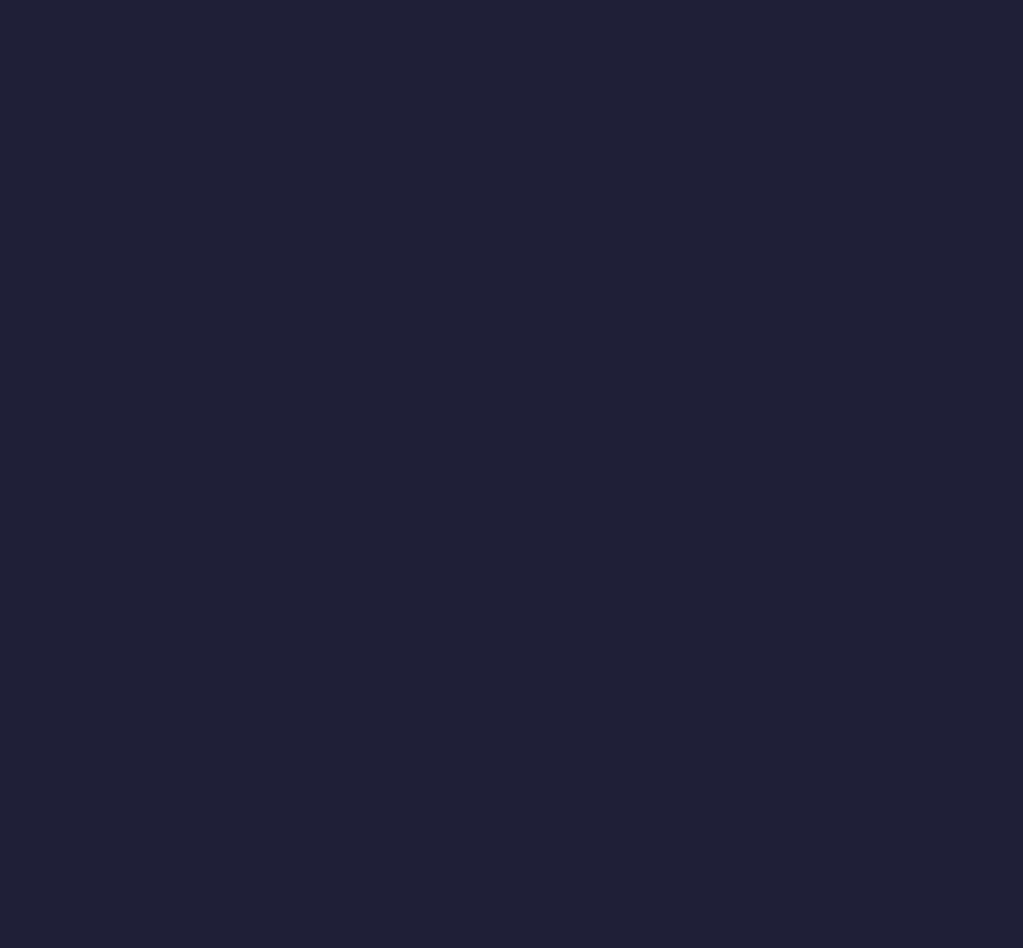
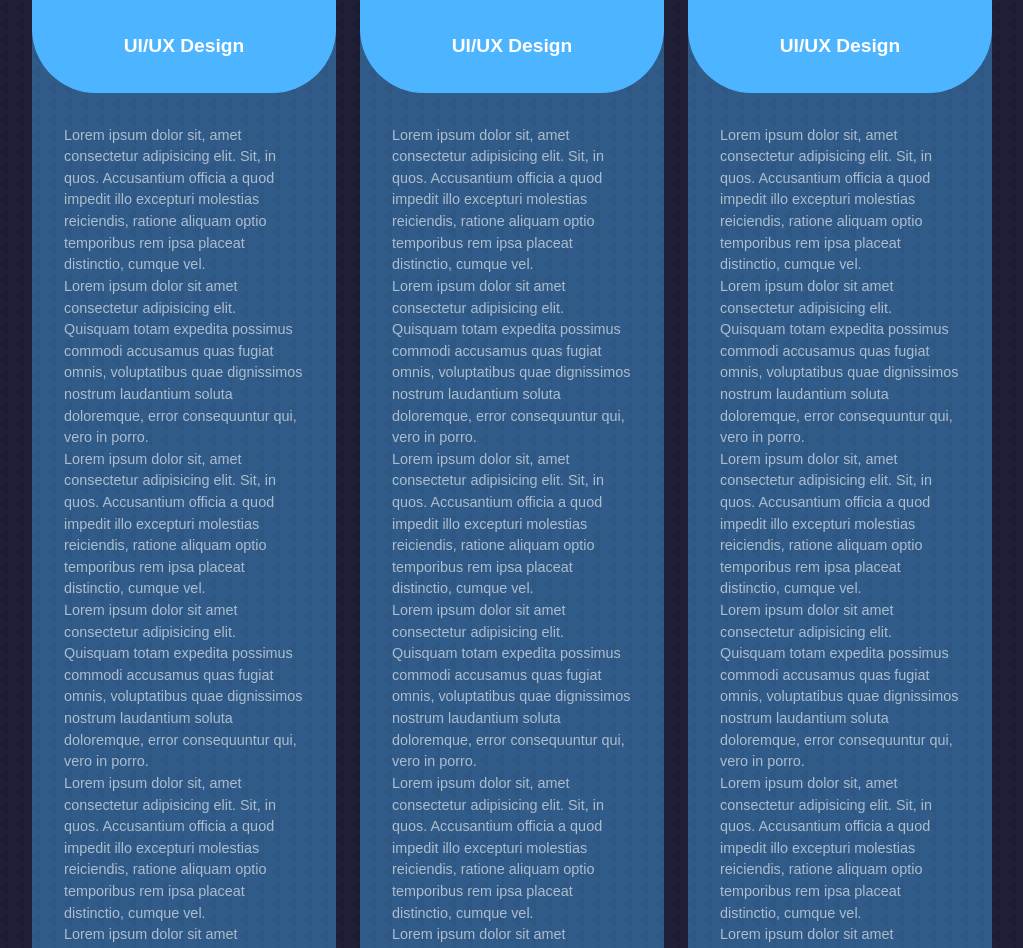
Before and after one commit to JJAHMEDAMER/React-Projects, a React (Create React App) app in the folder Full-Projects/portofolio-01/: page / in a window 1280 px wide. Shown: the part 2400-3348 px from the top of the page, without its empty margins (128-1151 px from the left). Before the commit the page ends 2136 px from the top, so only its background shows below. Built offline with nearby package versions, Linux system fonts and the light colour scheme.

Commit message:
services style & responsive & layout

```diff
--- a/Full-Projects/portofolio-01/src/App.jsx
+++ b/Full-Projects/portofolio-01/src/App.jsx
@@ -1,10 +1,11 @@
 // Components
-import { Hero, AboutMe, Experience } from "./components"
+import { Hero, AboutMe, Experience, Services } from "./components"
 
 export const App = () => {
   return <div>
     <Hero />
     <AboutMe />
     <Experience />
+    <Services />
   </div>;
 };
--- a/Full-Projects/portofolio-01/src/components/index.js
+++ b/Full-Projects/portofolio-01/src/components/index.js
@@ -2,3 +2,4 @@
 export * from "./hero";
 export * from "./about-me";
 export * from "./experience";
+export * from "./services";
--- /dev/null
+++ b/Full-Projects/portofolio-01/src/components/services/index.js
@@ -0,0 +1 @@
+export * from "./services"
--- /dev/null
+++ b/Full-Projects/portofolio-01/src/components/services/services.css
@@ -0,0 +1,39 @@
+.services--grid {
+    display: grid;
+    grid-template-columns: repeat(3, 1fr);
+    gap: 1.5rem;
+}
+
+.services--title {
+    background-color: var(--prim-color);
+    border-radius: 0 0 4rem 4rem;
+    padding: 2rem 0;
+
+    font-size: 1.2rem;
+    font-weight: 600;
+
+    display: flex;
+    align-items: center;
+    justify-content: center;
+}
+
+.services {
+    background: var(--prim-color-var);
+    border-radius: 0 0 4rem 4rem;
+}
+
+.services--content {
+    padding: 2rem;
+}
+
+.service--para{
+    color: var(--trans-white-color);
+    font-size: 0.9rem;
+
+}
+
+@media screen and (max-width: 600px){
+    .services--grid {
+        grid-template-columns: repeat(1, 1fr);
+    }
+}
--- /dev/null
+++ b/Full-Projects/portofolio-01/src/components/services/services.jsx
@@ -0,0 +1,49 @@
+// Styles
+import "./services.css"
+
+export const Services = () => {
+    return <div className="section services--section">
+        <div className="section--intro">What I Offer</div>
+        <div className="section--title">Services</div>
+
+        <div className="services--grid">
+            <div className="services">
+                <h1 className="services--title">UI/UX Design</h1>
+                <div className="services--content">
+                    <p className="service--para">Lorem ipsum dolor sit, amet consectetur adipisicing elit. Sit, in quos. Accusantium officia a quod impedit illo excepturi molestias reiciendis, ratione aliquam optio temporibus rem ipsa placeat distinctio, cumque vel.</p>
+                    <p className="service--para">Lorem ipsum dolor sit amet consectetur adipisicing elit. Quisquam totam expedita possimus commodi accusamus quas fugiat omnis, voluptatibus quae dignissimos nostrum laudantium soluta doloremque, error consequuntur qui, vero in porro.</p>
+                    <p className="service--para">Lorem ipsum dolor sit, amet consectetur adipisicing elit. Sit, in quos. Accusantium officia a quod impedit illo excepturi molestias reiciendis, ratione aliquam optio temporibus rem ipsa placeat distinctio, cumque vel.</p>
+                    <p className="service--para">Lorem ipsum dolor sit amet consectetur adipisicing elit. Quisquam totam expedita possimus commodi accusamus quas fugiat omnis, voluptatibus quae dignissimos nostrum laudantium soluta doloremque, error consequuntur qui, vero in porro.</p>
+                    <p className="service--para">Lorem ipsum dolor sit, amet consectetur adipisicing elit. Sit, in quos. Accusantium officia a quod impedit illo excepturi molestias reiciendis, ratione aliquam optio temporibus rem ipsa placeat distinctio, cumque vel.</p>
+                    <p className="service--para">Lorem ipsum dolor sit amet consectetur adipisicing elit. Quisquam totam expedita possimus commodi accusamus quas fugiat omnis, voluptatibus quae dignissimos nostrum laudantium soluta doloremque, error consequuntur qui, vero in porro.</p>
+                </div>
+            </div>
+
+            <div className="services">
+                <h1 className="services--title">UI/UX Design</h1>
+                <div className="services--content">
+                    <p className="service--para">Lorem ipsum dolor sit, amet consectetur adipisicing elit. Sit, in quos. Accusantium officia a quod impedit illo excepturi molestias reiciendis, ratione aliquam optio temporibus rem ipsa placeat distinctio, cumque vel.</p>
+                    <p className="service--para">Lorem ipsum dolor sit amet consectetur adipisicing elit. Quisquam totam expedita possimus commodi accusamus quas fugiat omnis, voluptatibus quae dignissimos nostrum laudantium soluta doloremque, error consequuntur qui, vero in porro.</p>
+                    <p className="service--para">Lorem ipsum dolor sit, amet consectetur adipisicing elit. Sit, in quos. Accusantium officia a quod impedit illo excepturi molestias reiciendis, ratione aliquam optio temporibus rem ipsa placeat distinctio, cumque vel.</p>
+                    <p className="service--para">Lorem ipsum dolor sit amet consectetur adipisicing elit. Quisquam totam expedita possimus commodi accusamus quas fugiat omnis, voluptatibus quae dignissimos nostrum laudantium soluta doloremque, error consequuntur qui, vero in porro.</p>
+                    <p className="service--para">Lorem ipsum dolor sit, amet consectetur adipisicing elit. Sit, in quos. Accusantium officia a quod impedit illo excepturi molestias reiciendis, ratione aliquam optio temporibus rem ipsa placeat distinctio, cumque vel.</p>
+                    <p className="service--para">Lorem ipsum dolor sit amet consectetur adipisicing elit. Quisquam totam expedita possimus commodi accusamus quas fugiat omnis, voluptatibus quae dignissimos nostrum laudantium soluta doloremque, error consequuntur qui, vero in porro.</p>
+                </div>
+            </div>
+
+
+            <div className="services">
+                <h1 className="services--title">UI/UX Design</h1>
+                <div className="services--content">
+                    <p className="service--para">Lorem ipsum dolor sit, amet consectetur adipisicing elit. Sit, in quos. Accusantium officia a quod impedit illo excepturi molestias reiciendis, ratione aliquam optio temporibus rem ipsa placeat distinctio, cumque vel.</p>
+                    <p className="service--para">Lorem ipsum dolor sit amet consectetur adipisicing elit. Quisquam totam expedita possimus commodi accusamus quas fugiat omnis, voluptatibus quae dignissimos nostrum laudantium soluta doloremque, error consequuntur qui, vero in porro.</p>
+                    <p className="service--para">Lorem ipsum dolor sit, amet consectetur adipisicing elit. Sit, in quos. Accusantium officia a quod impedit illo excepturi molestias reiciendis, ratione aliquam optio temporibus rem ipsa placeat distinctio, cumque vel.</p>
+                    <p className="service--para">Lorem ipsum dolor sit amet consectetur adipisicing elit. Quisquam totam expedita possimus commodi accusamus quas fugiat omnis, voluptatibus quae dignissimos nostrum laudantium soluta doloremque, error consequuntur qui, vero in porro.</p>
+                    <p className="service--para">Lorem ipsum dolor sit, amet consectetur adipisicing elit. Sit, in quos. Accusantium officia a quod impedit illo excepturi molestias reiciendis, ratione aliquam optio temporibus rem ipsa placeat distinctio, cumque vel.</p>
+                    <p className="service--para">Lorem ipsum dolor sit amet consectetur adipisicing elit. Quisquam totam expedita possimus commodi accusamus quas fugiat omnis, voluptatibus quae dignissimos nostrum laudantium soluta doloremque, error consequuntur qui, vero in porro.</p>
+                </div>
+            </div>
+
+        </div>
+    </div>
+}
```
